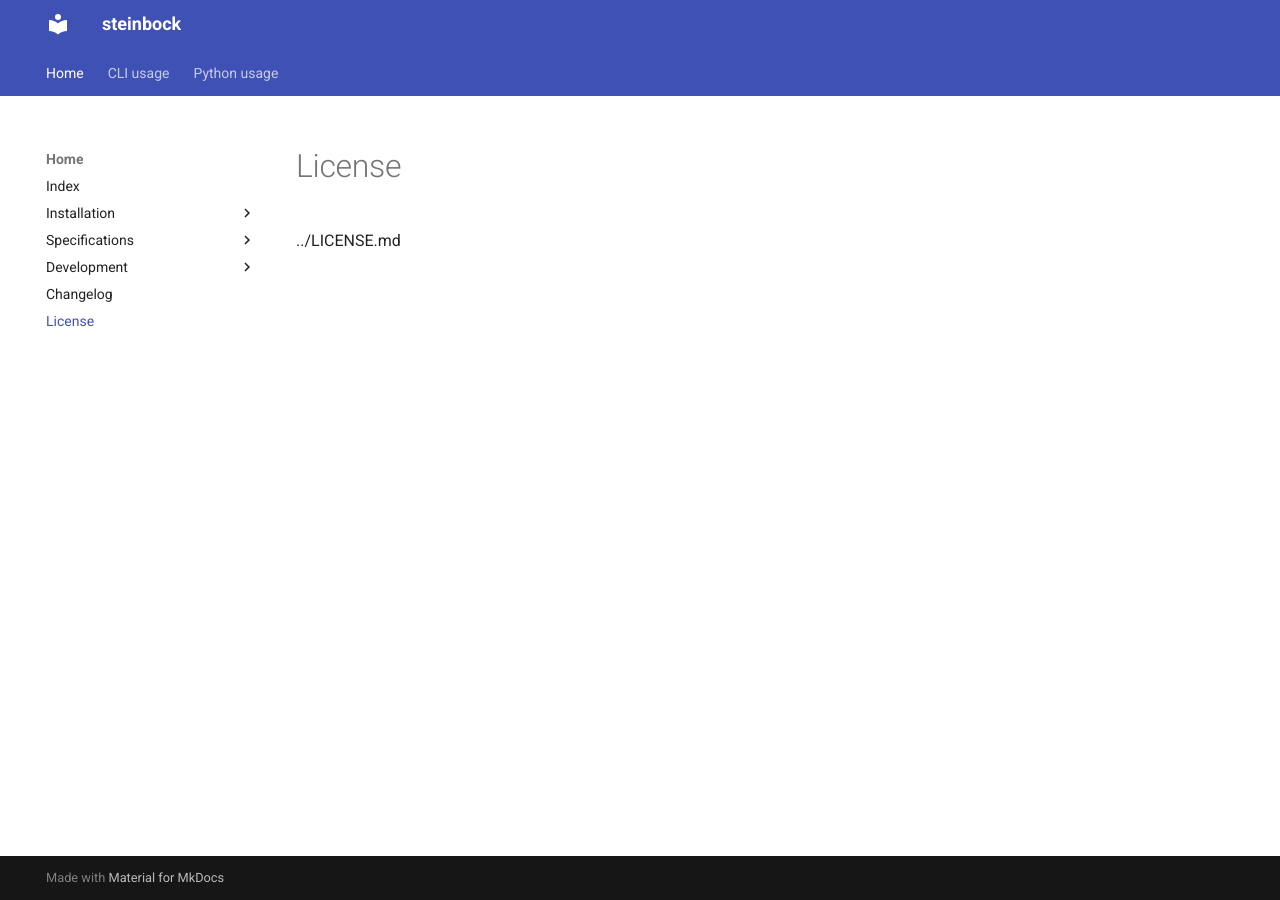
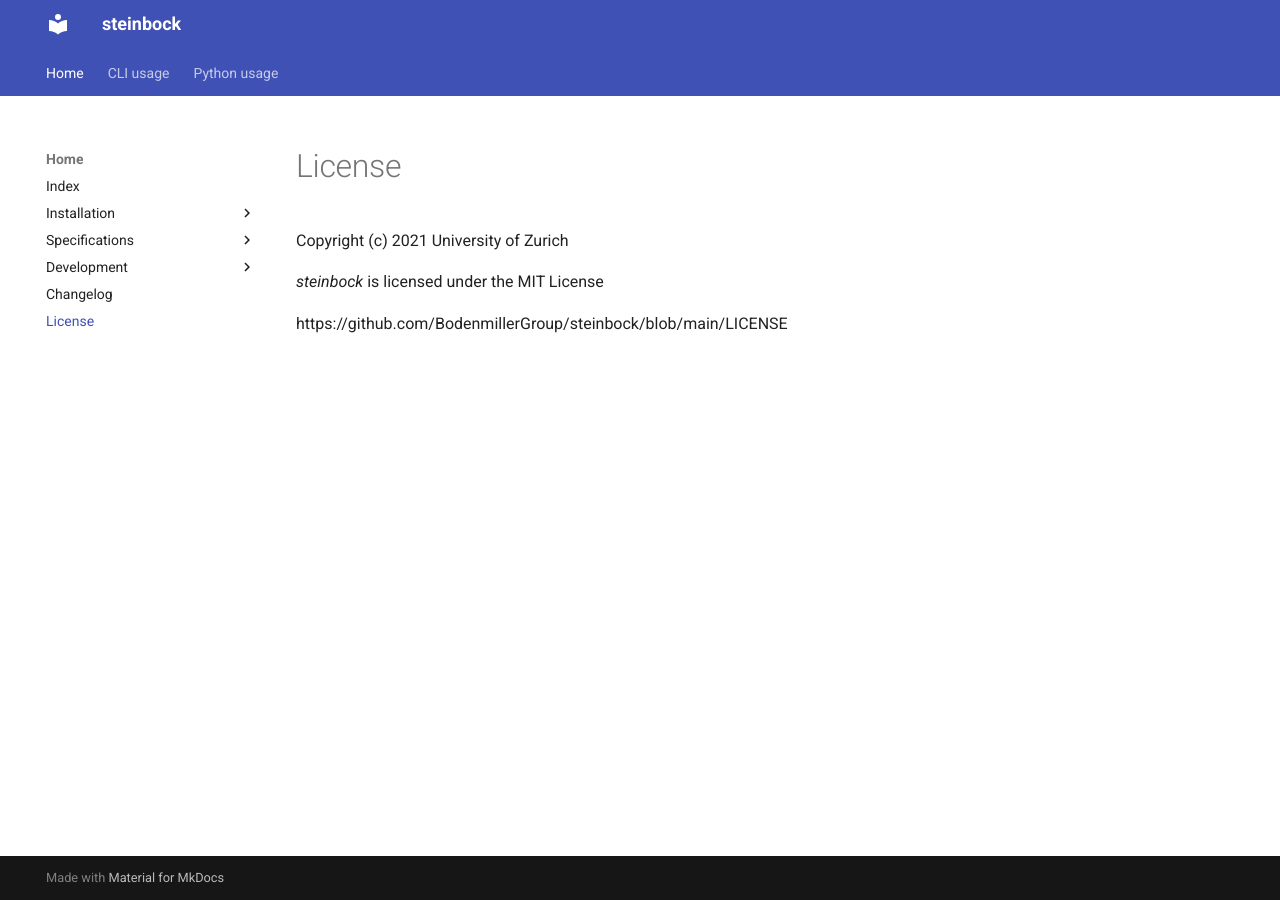
Before and after one commit to BodenmillerGroup/steinbock, an MkDocs documentation site: the page built from docs/license.md, in a window 1280 px wide. Built offline with MkDocs 1.6.1 and Material for MkDocs 9.7.7, drawn with Linux system fonts in a browser that asks for light colours; the version menu is left out.

Commit message:
Fix GitHub license detection

```diff
--- a/docs/license.md
+++ b/docs/license.md
@@ -1 +1,7 @@
-../LICENSE.md
+# License
+
+Copyright (c) 2021 University of Zurich
+
+*steinbock* is licensed under the MIT License
+
+https://github.com/BodenmillerGroup/steinbock/blob/main/LICENSE
```
Also changed, not shown: 2 other files.
